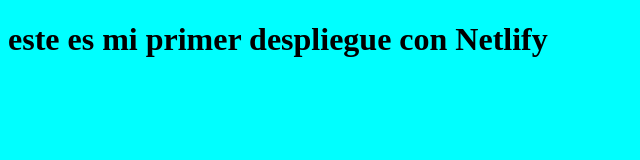
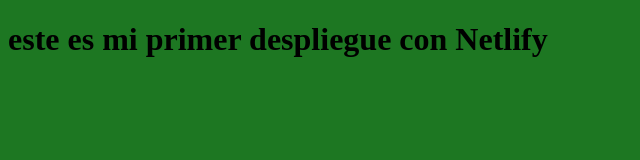
Before and after one commit to FILIPINO2004/misegundorepositorio, a plain HTML site: page index.html in a window 1280 px wide. Shown: the whole page, without its empty margins (0-640 px from the left). Drawn offline with Linux system fonts and the light colour scheme.

Commit message:
cambio de color

```diff
--- a/index.html
+++ b/index.html
@@ -6,7 +6,7 @@
   <title>Document</title>
   <style>
     html, body{
-      background-color: aqua;
+      background-color: rgb(29, 119, 34);
     }
   </style>
 </head>
```
